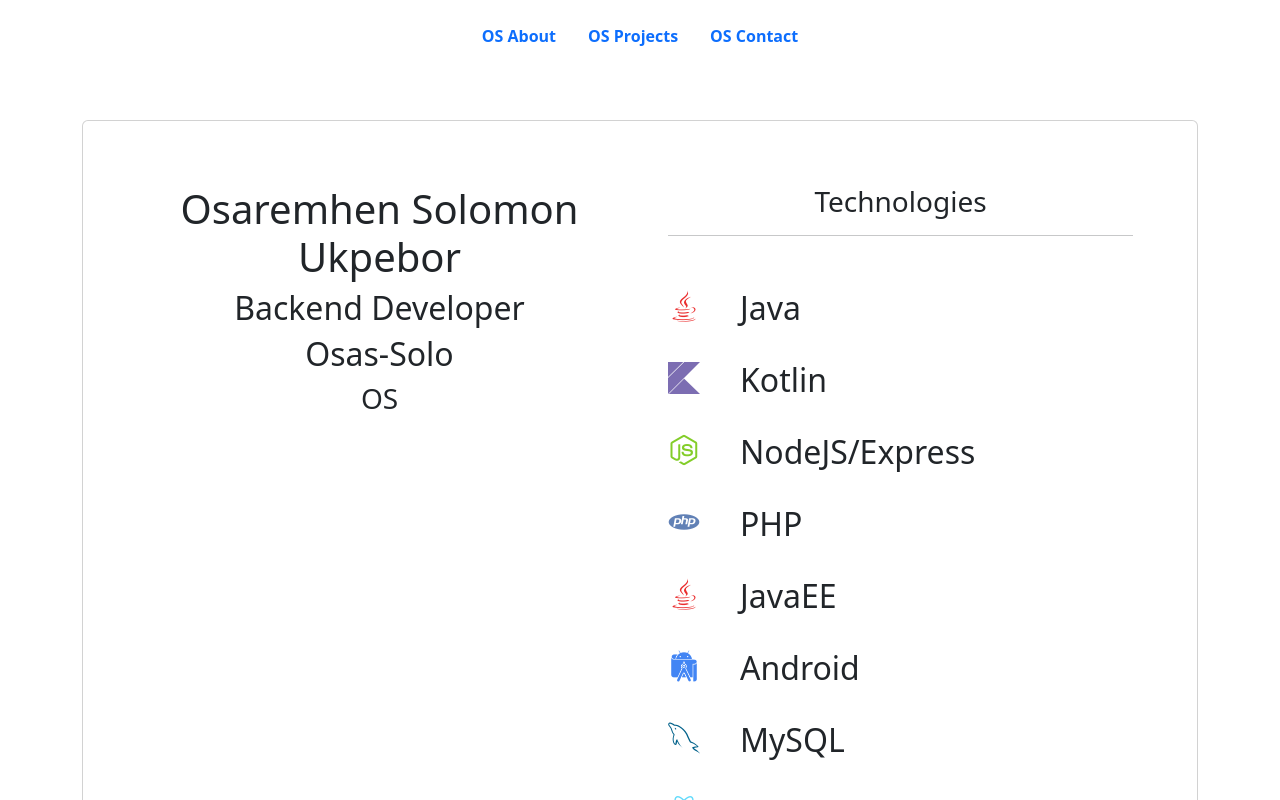
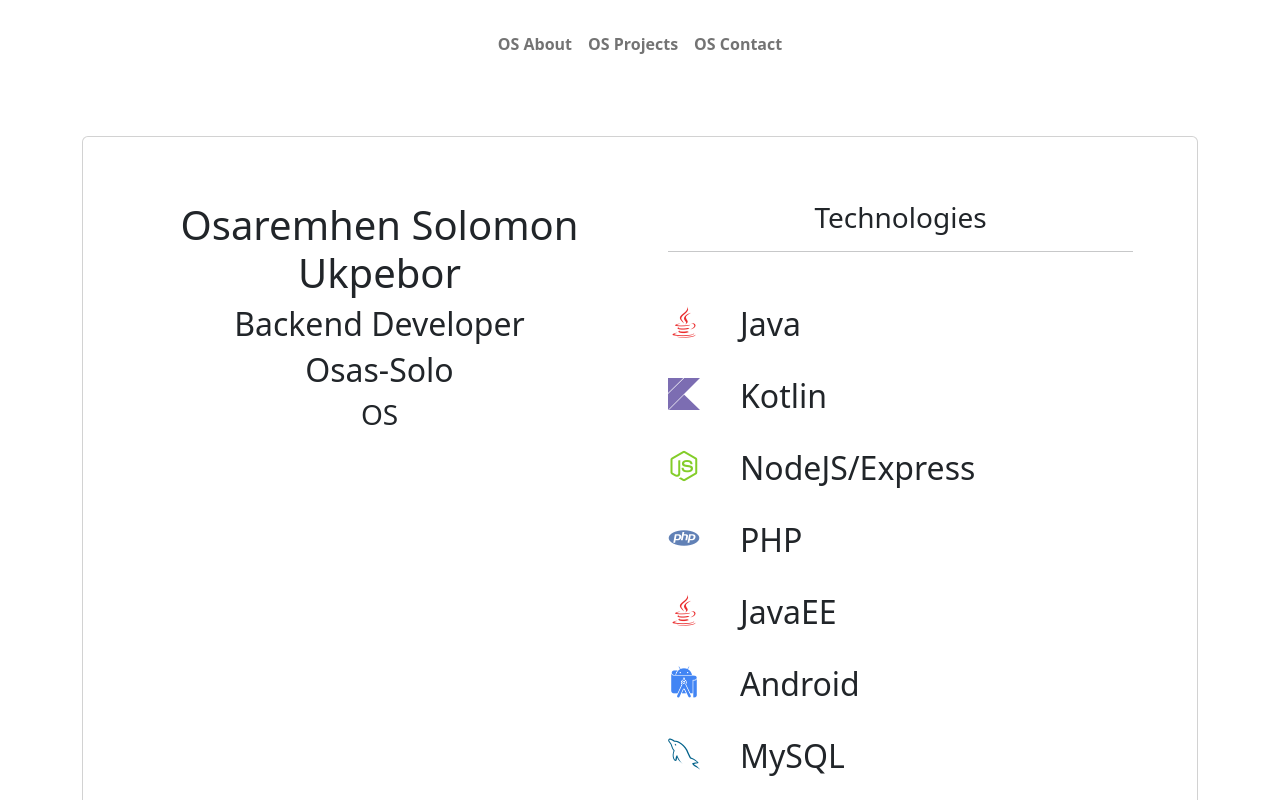
Before and after one commit to Osas-Solo/os-portfolio, a React (Create React App) app in the folder ui/: page / in a window 1280 px wide. Shown: the top 800 px of the page. Built offline with nearby package versions, Linux system fonts and the light colour scheme.

Commit message:
Updated header

```diff
--- a/ui/src/partials/Header.tsx
+++ b/ui/src/partials/Header.tsx
@@ -1,10 +1,18 @@
-import {Nav, NavItem} from "reactstrap";
+import {Collapse, Nav, Navbar, NavbarToggler, NavItem} from "reactstrap";
 import {Link} from "react-router-dom";
-import React from "react";
+import React, {useState} from "react";
 
 const Header = () => {
+    const [isOpen, setIsOpen] = useState(false);
+
+    const toggle = () => setIsOpen(!isOpen);
+
     return (
-        <Nav className="p-3 mb-md-5 justify-content-center sticky-md-top sticky-bottom">
+        <Navbar className="navbar-expand-lg">
+            <NavbarToggler onClick={toggle} className="col-2"/>
+
+            <Collapse isOpen={isOpen} navbar>
+                <Nav className="col-lg-12 col-10 flex-column flex-md-row fixed-bottom p-3 mb-md-5 justify-content-center sticky-top" navbar>
                     <NavItem>
                         <Link to="/about" className="nav-link fw-bold">
                             OS About
@@ -21,6 +29,8 @@ const Header = () => {
                         </Link>
                     </NavItem>
                 </Nav>
+            </Collapse>
+        </Navbar>
     );
 }
 
```
Lines whose indentation alone changed are shown as unchanged.
